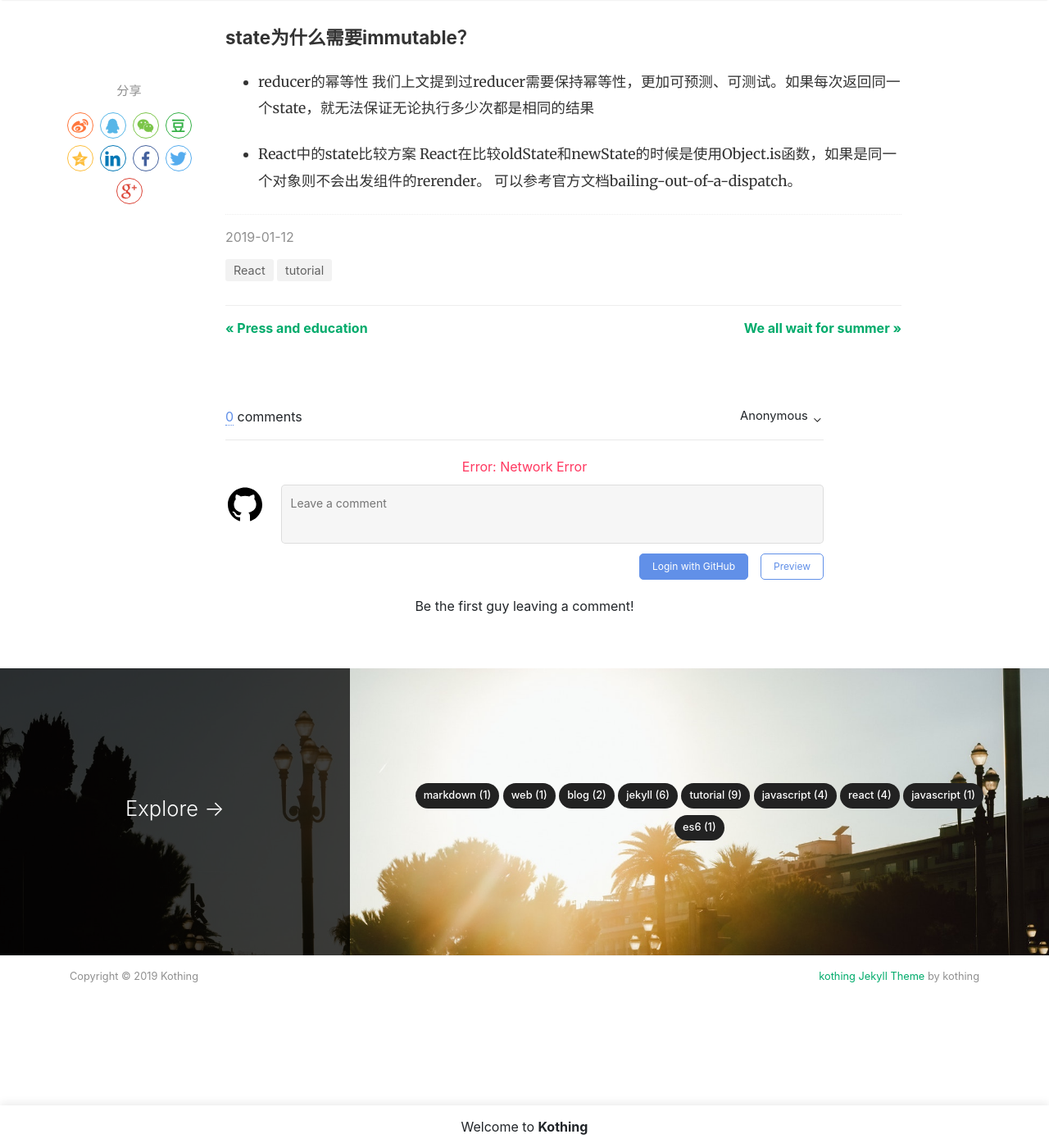
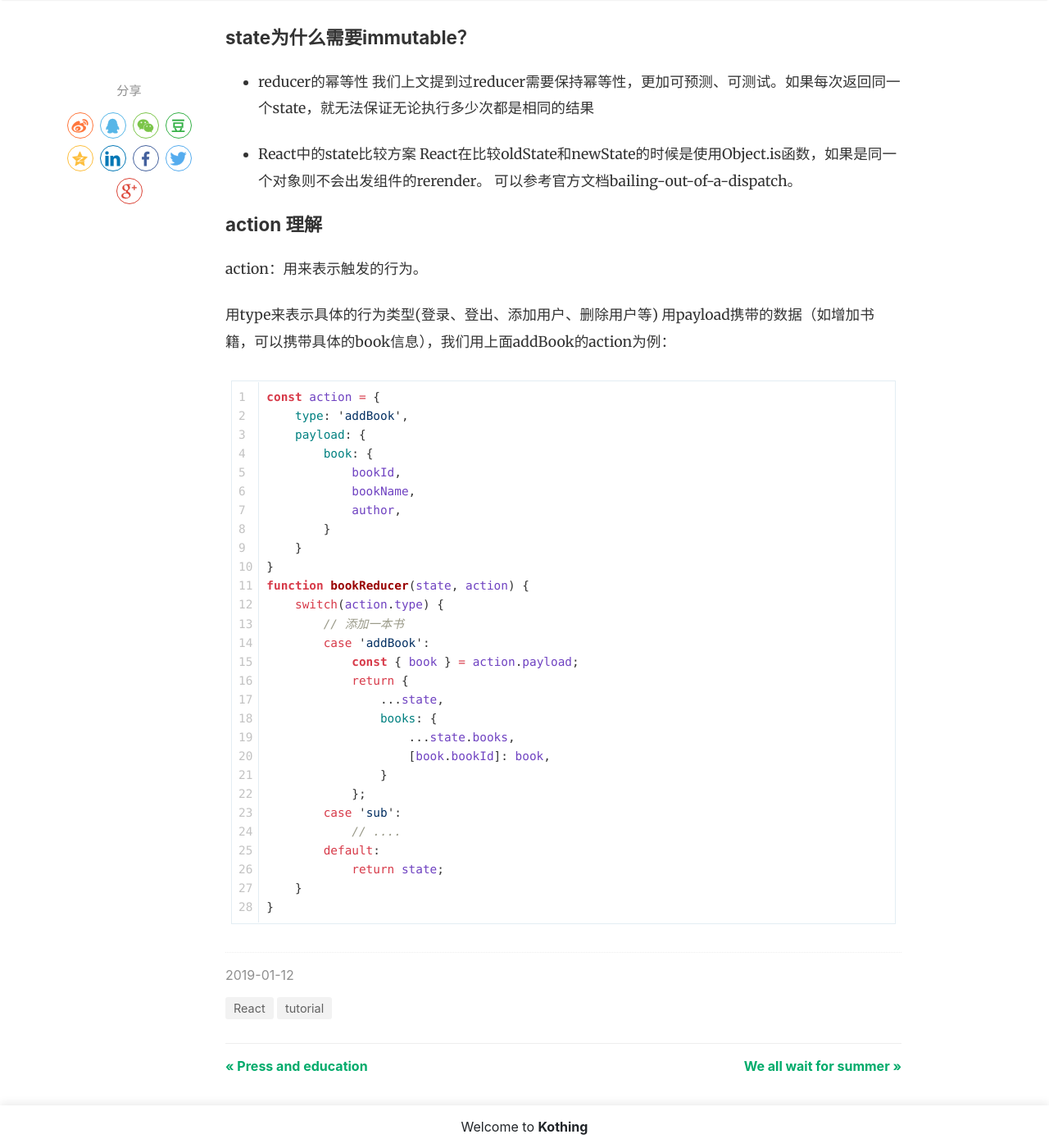
Before and after one commit to kothing/kothing.github.io, a Jekyll site: the page built from _posts/2019-01-12-react-hook--useReducer.md, in a window 1280 px wide and 1400 px high, scrolled down 3414 px. Shown: the whole window at 82% size. Built offline with Jekyll 4.4.1, drawn with Linux system fonts in a browser that asks for light colours; nearby versions of some CDN libraries; comment, search, counter and statistics services are not loaded.

Commit message:
Update 2019-01-12-react-hook--useReducer.md

````diff
--- a/_posts/2019-01-12-react-hook--useReducer.md
+++ b/_posts/2019-01-12-react-hook--useReducer.md
@@ -97,3 +97,40 @@ function bookReducer(state, action) {
 + React中的state比较方案
 React在比较oldState和newState的时候是使用Object.is函数，如果是同一个对象则不会出发组件的rerender。
 可以参考官方文档bailing-out-of-a-dispatch。
+
+
+### action 理解
+action：用来表示触发的行为。
+
+用type来表示具体的行为类型(登录、登出、添加用户、删除用户等)
+用payload携带的数据（如增加书籍，可以携带具体的book信息），我们用上面addBook的action为例：
+```js
+const action = {
+    type: 'addBook',
+    payload: {
+        book: {
+            bookId,
+            bookName,
+            author,
+        }
+    }
+}
+function bookReducer(state, action) {
+    switch(action.type) {
+        // 添加一本书
+        case 'addBook':
+            const { book } = action.payload;
+            return {
+                ...state,
+                books: {
+                    ...state.books,
+                    [book.bookId]: book,
+                }
+            };
+        case 'sub':
+            // ....
+        default:
+            return state;
+    }
+}
+```
````
